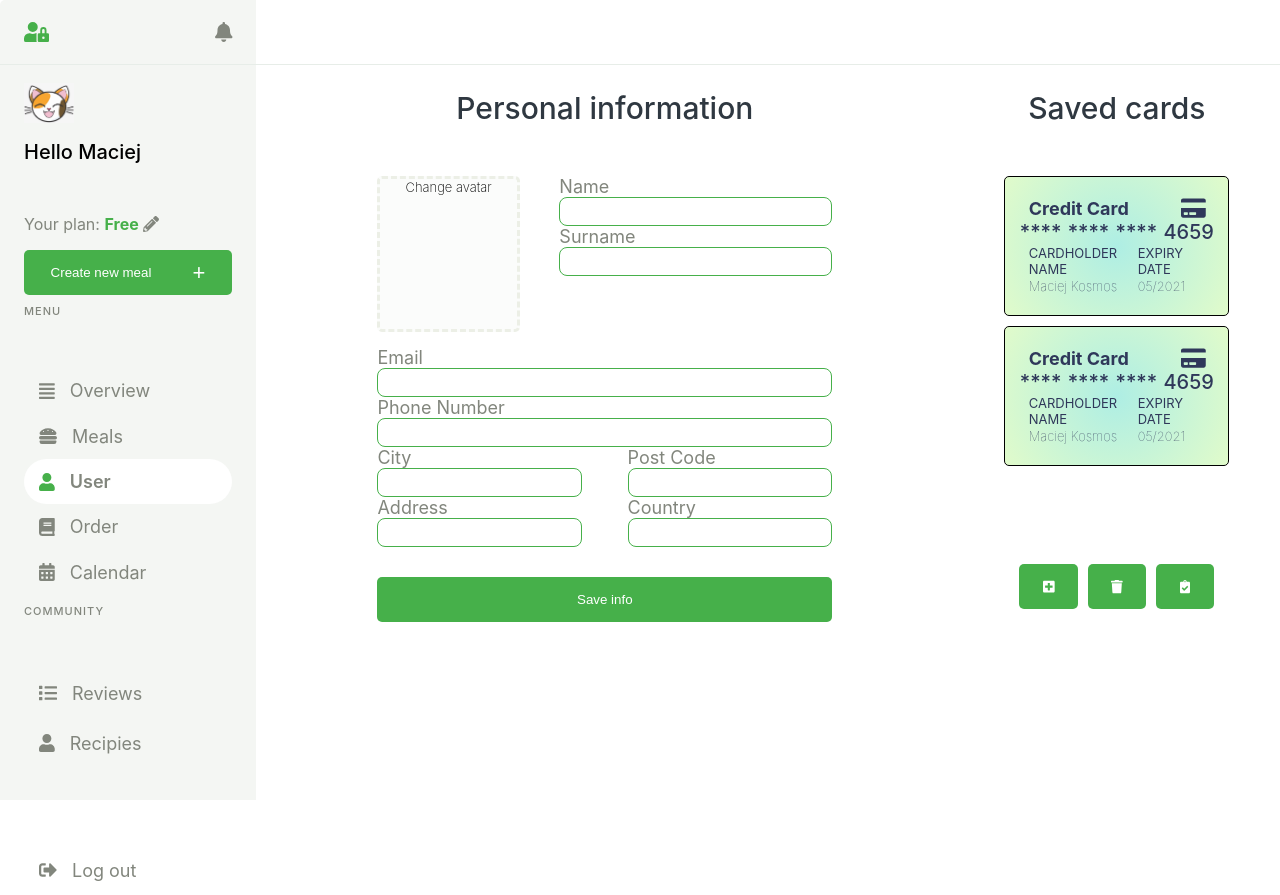
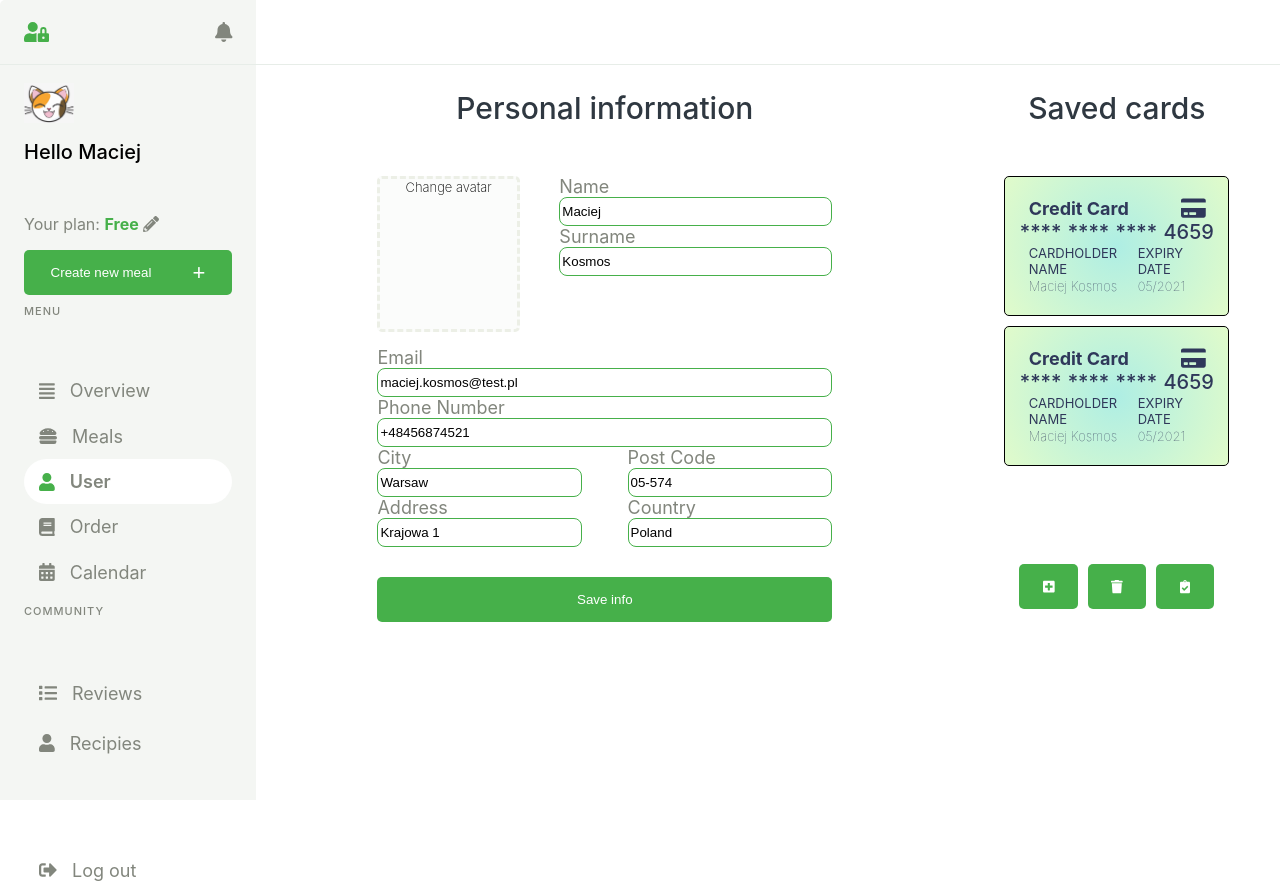
Before and after one commit to manistka/meal-delivery, a React (Create React App) app: page /user in a window 1280 px wide. Built offline with nearby package versions, Linux system fonts and the light colour scheme.

Commit message:
Add user data context

```diff
--- a/src/Context/AppProvider.js
+++ b/src/Context/AppProvider.js
@@ -1,9 +1,14 @@
 import React from "react";
 
 import { MealProvider } from "./MealContext";
+import { UserProvider } from "./UserContext";
 
 const AppProvider = ({ children }) => {
-    return <MealProvider>{children}</MealProvider>;
+    return (
+        <UserProvider>
+            <MealProvider>{children}</MealProvider>
+        </UserProvider>
+    );
 };
 
 export default AppProvider;
--- /dev/null
+++ b/src/Context/UserContext.js
@@ -0,0 +1,55 @@
+import React, { useReducer, createContext, useContext } from "react";
+
+const InitialState = {
+    avatar: "https://www.google.com/url?sa=i&url=http%3A%2F%2Fwww.themes-lab.com%2Fconbis%2Fassets%2Fimages%2Favatars%2F&psig=AOvVaw0YPKjObsQhP2-CQ7rbxeB0&ust=1621251298501000&source=images&cd=vfe&ved=0CAIQjRxqFwoTCPDxv_KNzvACFQAAAAAdAAAAABAD",
+    name: "Maciej",
+    surname: "Kosmos",
+    email: "maciej.kosmos@test.pl",
+    phone: "+48456874521",
+    city: "Warsaw",
+    post: "05-574",
+    address: "Krajowa 1",
+    country: "Poland",
+};
+
+export const UserContext = createContext();
+
+const UserReducer = (state, action) => {
+    switch (action.type) {
+        case "save": {
+            return {
+                ...state,
+                ...action.payload,
+            };
+        }
+        default: {
+            throw new Error(`Unhandled action type: ${action.type}`);
+        }
+    }
+};
+
+export const UserProvider = ({ children }) => {
+    const [state, dispatch] = useReducer(UserReducer, InitialState);
+    const value = { state, dispatch };
+
+    return (
+        <UserContext.Provider value={value}>{children}</UserContext.Provider>
+    );
+};
+
+export const useUser = () => {
+    const context = useContext(UserContext);
+    if (context === undefined) {
+        throw new Error("useCount must be used within a CountProvider");
+    }
+    const { state, dispatch } = context;
+
+    const saveUserData = (userData) => {
+        dispatch({ type: "save", payload: userData });
+    };
+
+    return {
+        state,
+        saveUserData,
+    };
+};
--- a/src/components/MenuSidebar/components/UserInfo/UserInfo.js
+++ b/src/components/MenuSidebar/components/UserInfo/UserInfo.js
@@ -3,12 +3,16 @@ import classes from "./UserInfo.module.scss";
 import avatar from "../../../../Images/avatar.png";
 import Icons from "../../../UI/Icons/Icons";
 import Button from "../../../UI/Button/Button";
+import { useUser } from "../../../../Context/UserContext";
 
 const UserInfo = () => {
+    const { state } = useUser();
     return (
         <div className={classes.Container}>
             <img src={avatar} alt="" className={classes.awatar} />
-            <h2 style={{ fontSize: "20px", color: "#000" }}>Hello Maciej</h2>
+            <h2 style={{ fontSize: "20px", color: "#000" }}>
+                Hello {state.name}
+            </h2>
             <p style={{ color: "#82867d", marginTop: "0" }}>
                 Your plan:{" "}
                 <span
--- a/src/components/UI/Button/Button.js
+++ b/src/components/UI/Button/Button.js
@@ -1,8 +1,12 @@
 import React from "react";
 import classes from "./Button.module.scss";
 
-const Button = ({ children }) => {
-    return <button className={classes.Button}>{children}</button>;
+const Button = ({ children, handleSubmit }) => {
+    return (
+        <button onClick={handleSubmit} className={classes.Button}>
+            {children}
+        </button>
+    );
 };
 
 export default Button;
--- a/src/components/UI/Input/Input.js
+++ b/src/components/UI/Input/Input.js
@@ -1,10 +1,10 @@
 import React from "react";
 
-const Input = ({ label, classes }) => {
+const Input = ({ label, classes, value, handleChange }) => {
     return (
         <div className={classes}>
             <label>{label}</label>
-            <input></input>
+            <input value={value} onChange={handleChange}></input>
         </div>
     );
 };
--- a/src/containers/UserAccount/UserAccount.js
+++ b/src/containers/UserAccount/UserAccount.js
@@ -1,4 +1,4 @@
-import React from "react";
+import React, { useEffect, useState } from "react";
 import classes from "./UserAccount.module.scss";
 
 import Header from "../../components/Header/Header";
@@ -6,9 +6,27 @@ import Input from "../../components/UI/Input/Input";
 import Button from "../../components/UI/Button/Button";
 import SavedCards from "./SavedCards/SavedCards";
 import Icons from "../../components/UI/Icons/Icons";
-// import NewPayment from "./NewPayment/NewPayment";
+import { useUser } from "../../Context/UserContext";
 
 const UserAccount = () => {
+    const { state, loadUserData, saveUserData } = useUser();
+    const [userData, setUserData] = useState(state);
+
+    useEffect(() => {
+        setUserData(state);
+    }, []);
+
+    const handleChange = (e, key) => {
+        const copy = { ...userData };
+        copy[key] = e.target.value;
+        setUserData(copy);
+    };
+
+    const handleSubmit = () => {
+        console.log("tutaj");
+        saveUserData(userData);
+    };
+
     const info = {
         name: "Name",
         surname: "Surname",
@@ -36,10 +54,18 @@ const UserAccount = () => {
                                     <Input
                                         classes={classes.Input}
                                         label={info.name}
+                                        value={userData.name}
+                                        handleChange={(e) =>
+                                            handleChange(e, "name")
+                                        }
                                     />
                                     <Input
                                         classes={classes.Input}
                                         label={info.surname}
+                                        value={userData.surname}
+                                        handleChange={(e) =>
+                                            handleChange(e, "surname")
+                                        }
                                     />
                                 </div>
                             </div>
@@ -47,35 +73,61 @@ const UserAccount = () => {
                                 <Input
                                     classes={classes.Input}
                                     label={info.email}
+                                    value={userData.email}
+                                    handleChange={(e) =>
+                                        handleChange(e, "email")
+                                    }
                                 />
                                 <Input
                                     classes={classes.Input}
                                     label={info.phone}
+                                    value={userData.phone}
+                                    handleChange={(e) =>
+                                        handleChange(e, "phone")
+                                    }
                                 />
                                 <div className={classes.HalfWrapper}>
                                     <Input
                                         classes={`${classes.Input} ${classes.Input2}`}
                                         label={info.city}
+                                        value={userData.city}
+                                        handleChange={(e) =>
+                                            handleChange(e, "city")
+                                        }
                                     />
                                     <Input
                                         classes={`${classes.Input} ${classes.Input2}`}
                                         label={info.post}
+                                        value={userData.post}
+                                        handleChange={(e) =>
+                                            handleChange(e, "post")
+                                        }
                                     />
                                 </div>
                                 <div className={classes.HalfWrapper}>
                                     <Input
                                         classes={`${classes.Input} ${classes.Input2}`}
                                         label={info.address}
+                                        value={userData.address}
+                                        handleChange={(e) =>
+                                            handleChange(e, "address")
+                                        }
                                     />
                                     <Input
                                         classes={`${classes.Input} ${classes.Input2}`}
                                         label={info.country}
+                                        value={userData.country}
+                                        handleChange={(e) =>
+                                            handleChange(e, "country")
+                                        }
                                     />
                                 </div>
                             </div>
                         </div>
                         <div className={classes.SaveButton}>
-                            <Button>Save info</Button>
+                            <Button handleSubmit={handleSubmit}>
+                                Save info
+                            </Button>
                         </div>
                     </div>
                     <div className={classes.PaymentWrapper}>
```
